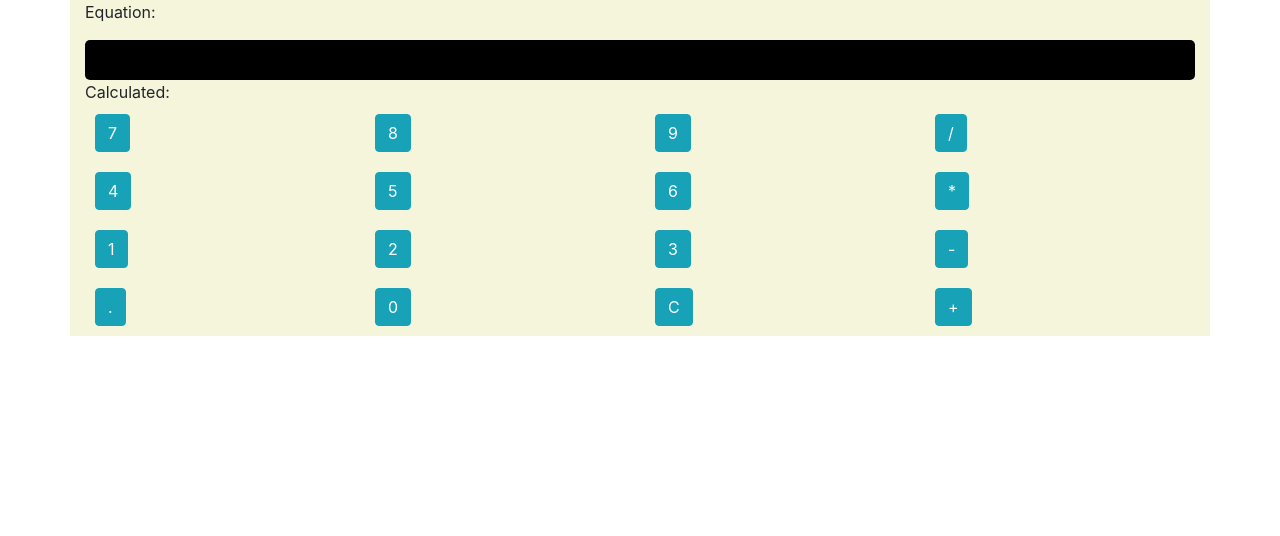
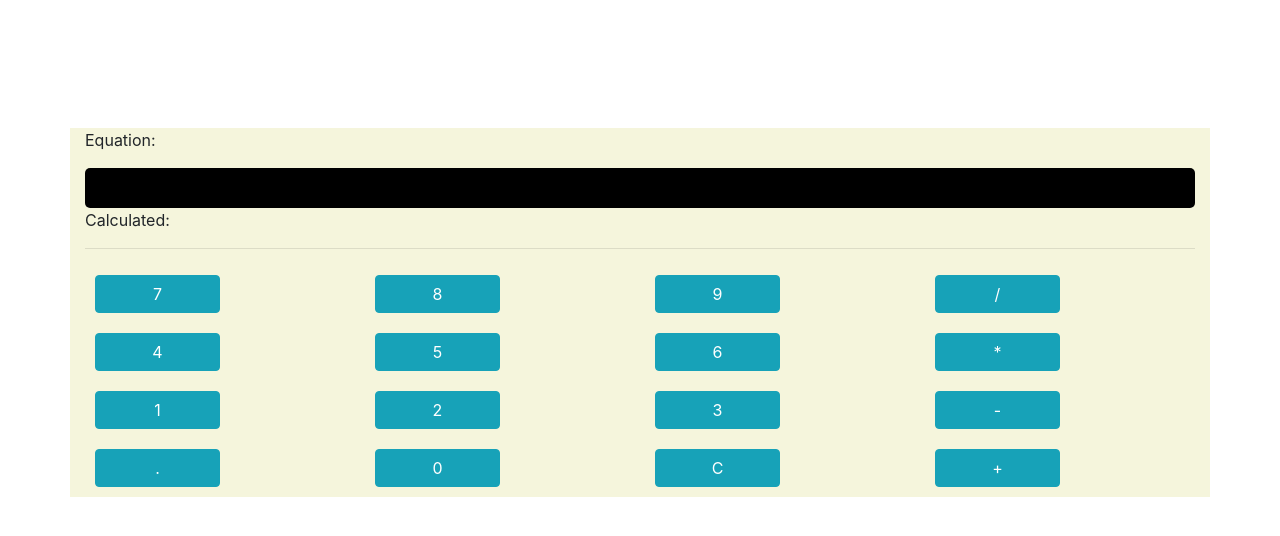
Before and after one commit to LinKCoding/calc-react, a React (Create React App) app: page / in a window 1280 px wide. Shown: the top 536 px of the page. Built offline with nearby package versions, Linux system fonts and the light colour scheme.

Commit message:
styled buttons and added top margin

```diff
--- a/src/components/calculatorComps/CalcButton.js
+++ b/src/components/calculatorComps/CalcButton.js
@@ -7,7 +7,7 @@ const CalcButton = (props) => {
   const { char } = props
   return (
     <Col onClick={() => props.addToEquation(char)}>
-      <Button variant='info'>
+      <Button style={{margin:'0 auto', width:'50%'}} variant='info'>
         {char}
       </Button>
     </Col>
--- a/src/components/calculatorComps/Calculator.js
+++ b/src/components/calculatorComps/Calculator.js
@@ -37,10 +37,11 @@ export default class Calculator extends React.Component {
       result = "Invalid equation"
     }
     return (
-      <Container style={{ backgroundColor: '#f5f5dc'}}>
+      <Container style={{ backgroundColor: '#f5f5dc', marginTop: '10%'}}>
         <Row>
           <Screen equation={equation} handleInput={this.handleInput} calculation={result}/>
         </Row>
+        <hr></hr>
         <Row>
           <ButtonList chars={this.state.chars} addToEquation={this.addToEquation}/>
         </Row>
```
